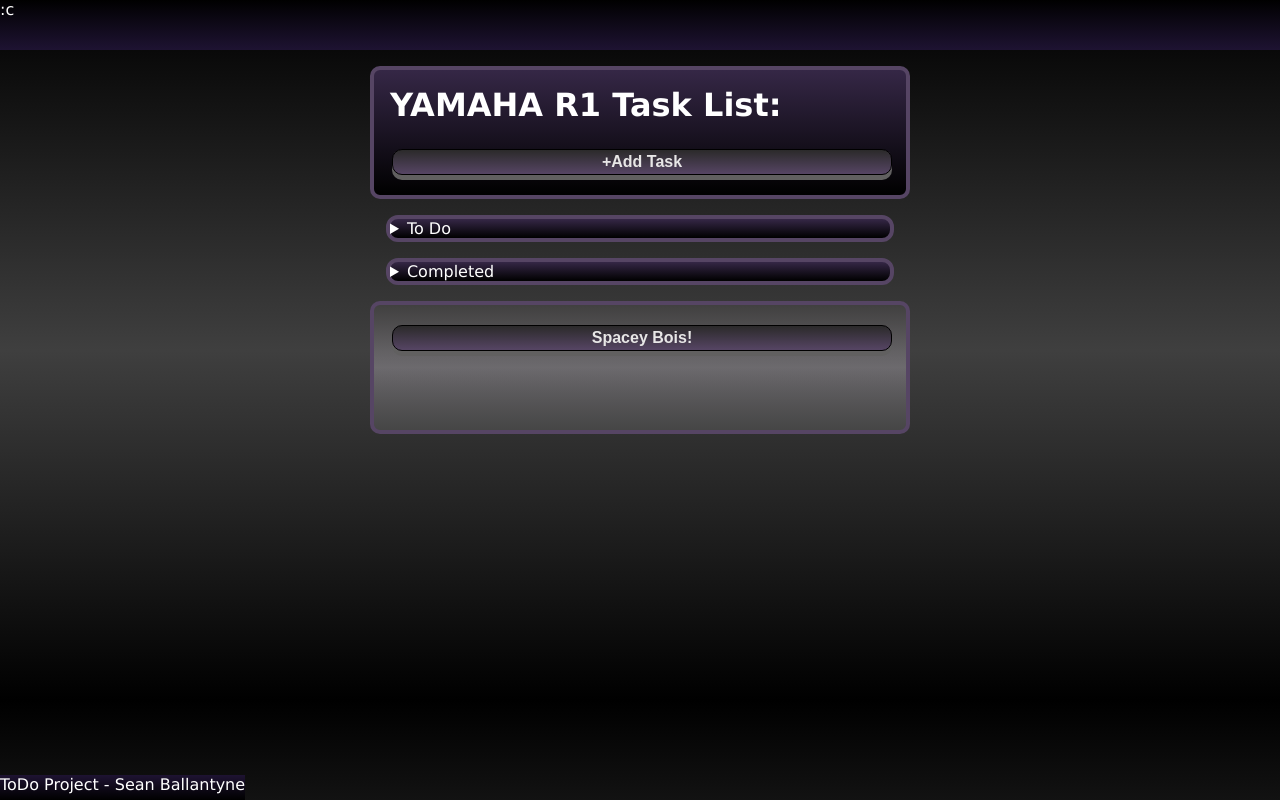
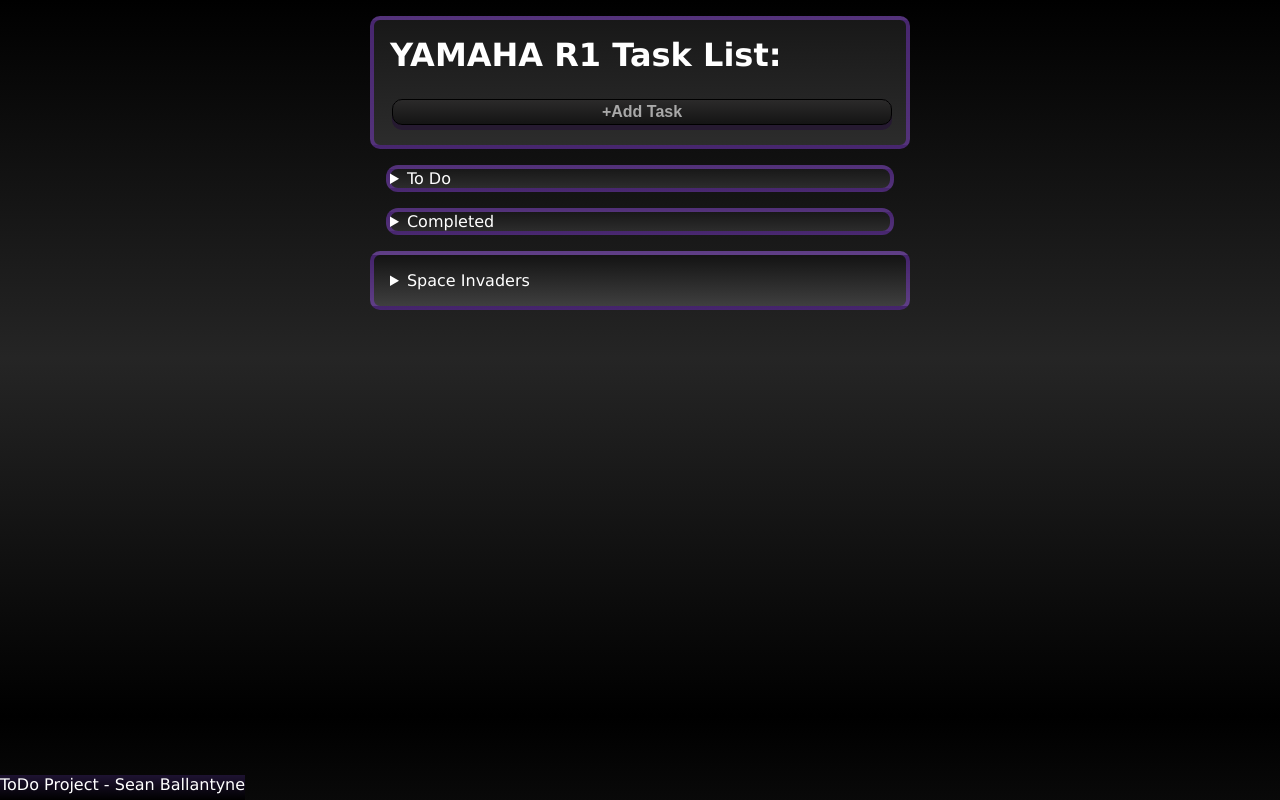
Before and after one commit to Sean-2408/task-list, a website built with Vite: page index.html in a window 1280 px wide. Built offline with nearby package versions, Linux system fonts and the light colour scheme.

Commit message:
CSS color changes Stored data changes New CSS file created

```diff
--- a/index.html
+++ b/index.html
@@ -7,11 +7,16 @@
     <title>Spacey Task List</title>
     <link href="src/style.css" rel="stylesheet">
     <link href="src/spaceboi.css" rel="stylesheet">
+    <link href="src/navigation.css" rel="stylesheet">
 </head>
 
 <body id = grad1>
     <nav>
-        <label>:c</label>
+        <details>
+            <summary>|||</summary>
+            <div>1</div>
+            <div>2</div>
+        </details>
     </nav>
     <div id = grad2 class="container">
         <h1>YAMAHA R1 Task List:</h1>
@@ -27,11 +32,12 @@
        <summary>Completed</summary>
        <div id="completed"></div>
     </details>
-    <div class="space-container">
+    <details class="space-container">
+        <summary>Space Invaders</summary>
     <button id="spaceyboi">Spacey Bois!</button>
     <br></br>
     <div id="invaDiv" class="space-flex"></div>
-    </div>
+    </details>
     <footer>
         <label>ToDo Project - Sean Ballantyne</label>
     </footer>
--- a/src/main.js
+++ b/src/main.js
@@ -96,9 +96,10 @@
 function completeTask(divId) {
     const element = document.getElementById(divId)
     completedContainer.append(element)
-    comData.push(divId)
+    const taskName= divId.split('todo_item_')[1];
+    comData.push(taskName);
     comStore();
-    removeItemFromTaskArray(divId)
+    removeItemFromTaskArray(taskName);
 }
 
 function customCheck(todo) {
--- /dev/null
+++ b/src/navigation.css
@@ -0,0 +1,12 @@
+nav {
+    height: 100%;
+    width: 0;
+    position: fixed;
+    z-index: 1;
+    top: 0;
+    left: 0;
+    background-color: #111;
+    overflow-x: hidden;
+    transition: 0.5s;
+    padding-top: 60px;
+  }
--- a/src/spaceboi.css
+++ b/src/spaceboi.css
@@ -54,12 +54,12 @@
     padding: 20px;
 }
 .space-container{
-    background-image: linear-gradient(#414040, #ece4f146, #464646);
+    background-image: linear-gradient(#131313, #3f3f3f);
     border-radius: 10px;
     width: 500px;
     margin: 1rem auto;
     padding: 1rem;
-    border: 4px solid #564564;
+    border: 4px solid var(--purple);
 }
 
     .invaBox1{
--- a/src/style.css
+++ b/src/style.css
@@ -1,5 +1,5 @@
 :root {
-    --purple: #352746;
+    --purple: #943efd60;
     --darkpurple: #1E1332;
     --white: #ffffff;
     --grey: #3f3f3f;
@@ -7,20 +7,20 @@
 
 #grad1 {
     background-color: var(--grey);
-    background-image: linear-gradient(black, #3f3f3f, black);
+    background-image: linear-gradient(black, #252525, black);
   }
   #grad2 {
     background-color: var(--purple);
-    background-image: linear-gradient(#352746, black);
+    background-image: linear-gradient(#181818, rgb(44, 44, 44));
   }
 
   #todo_details {
     background-color: var(--purple);
-    background-image: linear-gradient(#352746, black);
+    background-image: linear-gradient(#181818, rgb(44, 44, 44));
   }
     #com_details {
         background-color: var(--purple);
-        background-image: linear-gradient(#352746, black);
+        background-image: linear-gradient(#181818, rgb(44, 44, 44));
   }
     body {
     height: 700px;
@@ -47,11 +47,11 @@
     width: 500px;
     margin: 1rem auto;
     padding: 1rem;
-    border: 4px solid #564564;
+    border: 4px solid var(--purple);
 }
 .listcontainer{
     background-color:var(--purple);
-    border: 4px solid #564564;
+    border: 4px solid var(--purple);
     border-radius: 12px;
     width: 500px;
     margin: 1rem auto;
@@ -70,10 +70,10 @@
     margin: 4px 2px;
     transition-duration: 0.2s;
     cursor: pointer;
-    color: #e7e6e6;
+    color: #e7e6e6b0;
     background-color: #564564;
-    box-shadow: 0 5px #616060;
-    background-image: linear-gradient(#2b2a2a, #564564);
+    box-shadow: 0 5px #2411369d;
+    background-image: linear-gradient(#2b2a2a, #141414);
   }
   button:hover {
     animation-name: colorblend;
@@ -199,7 +199,7 @@
     }
     .container{
         width: 100%;
-        padding: 0px;
+        padding:   0px;
     }
     .listcontainer{
         width: 100%;
```
